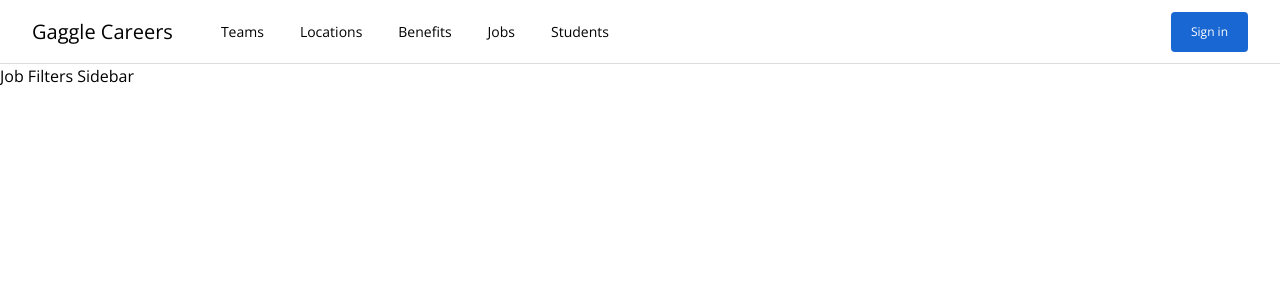
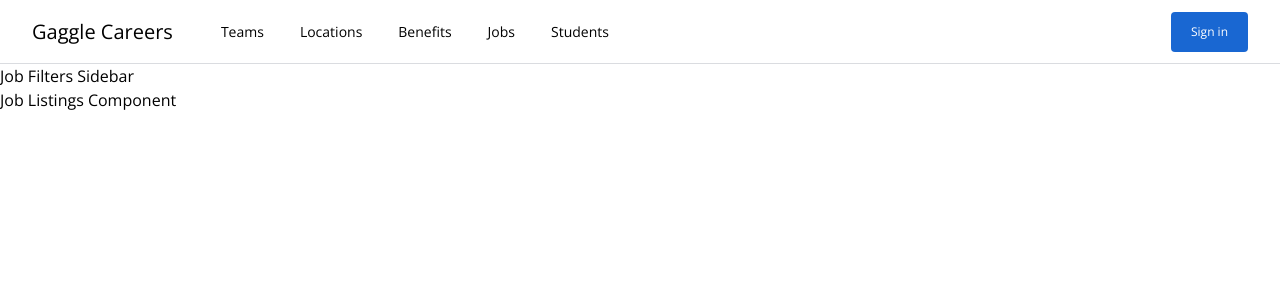
Before and after one commit to neopythe/job-search, a Vue app: page /#/jobs/results in a window 1280 px wide. Shown: the top 300 px of the page. Built offline with nearby package versions, Linux system fonts and the light colour scheme.

Commit message:
create joblistings component

```diff
--- /dev/null
+++ b/src/components/JobResults/JobListings.vue
@@ -0,0 +1,9 @@
+<template>
+  <main>Job Listings Component</main>
+</template>
+
+<script>
+export default {
+  name: 'JobListings',
+}
+</script>
--- a/src/views/JobResultsView.vue
+++ b/src/views/JobResultsView.vue
@@ -1,16 +1,19 @@
 <template>
   <div>
     <JobFiltersSidebar />
+    <JobListings />
   </div>
 </template>
 
 <script>
 import JobFiltersSidebar from '@/components/JobResults/JobFiltersSidebar/JobFiltersSidebar.vue'
+import JobListings from '@/components/JobResults/JobListings.vue'
 
 export default {
   name: 'JobResultsView',
   components: {
     JobFiltersSidebar,
+    JobListings,
   },
 }
 </script>
```
